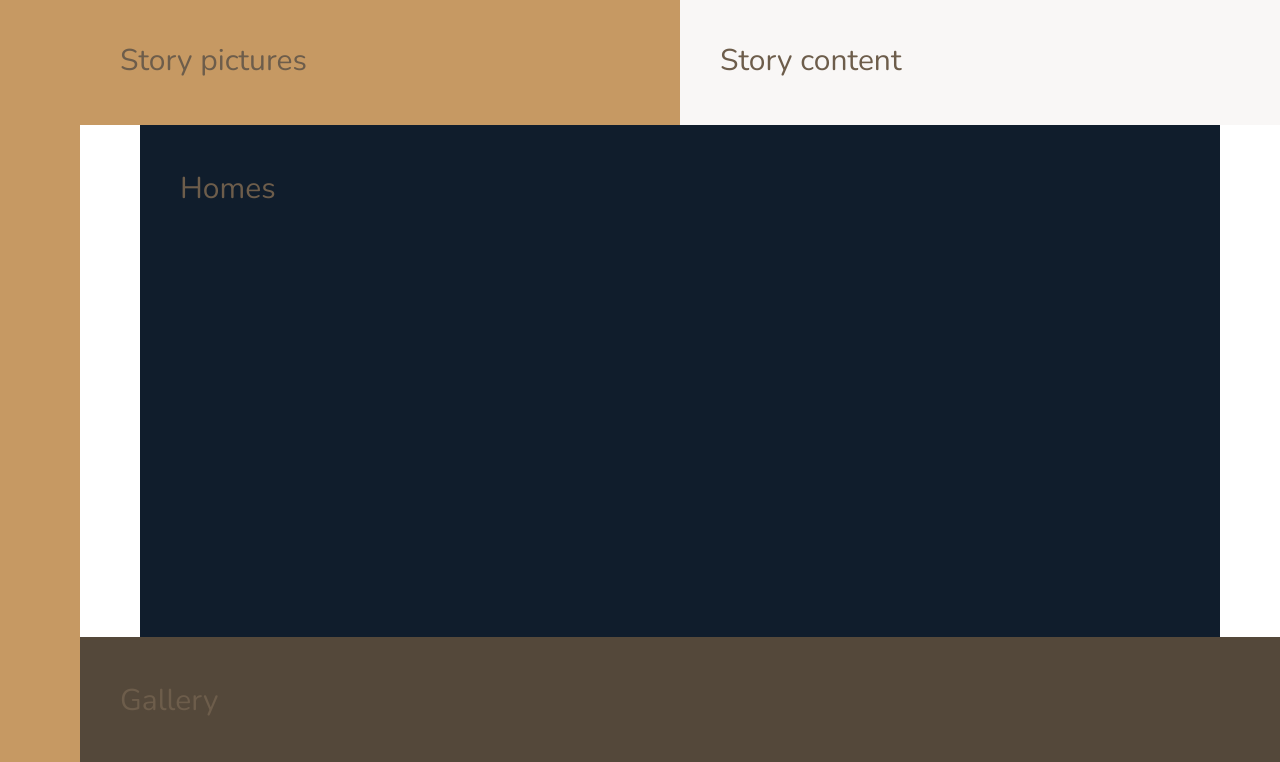
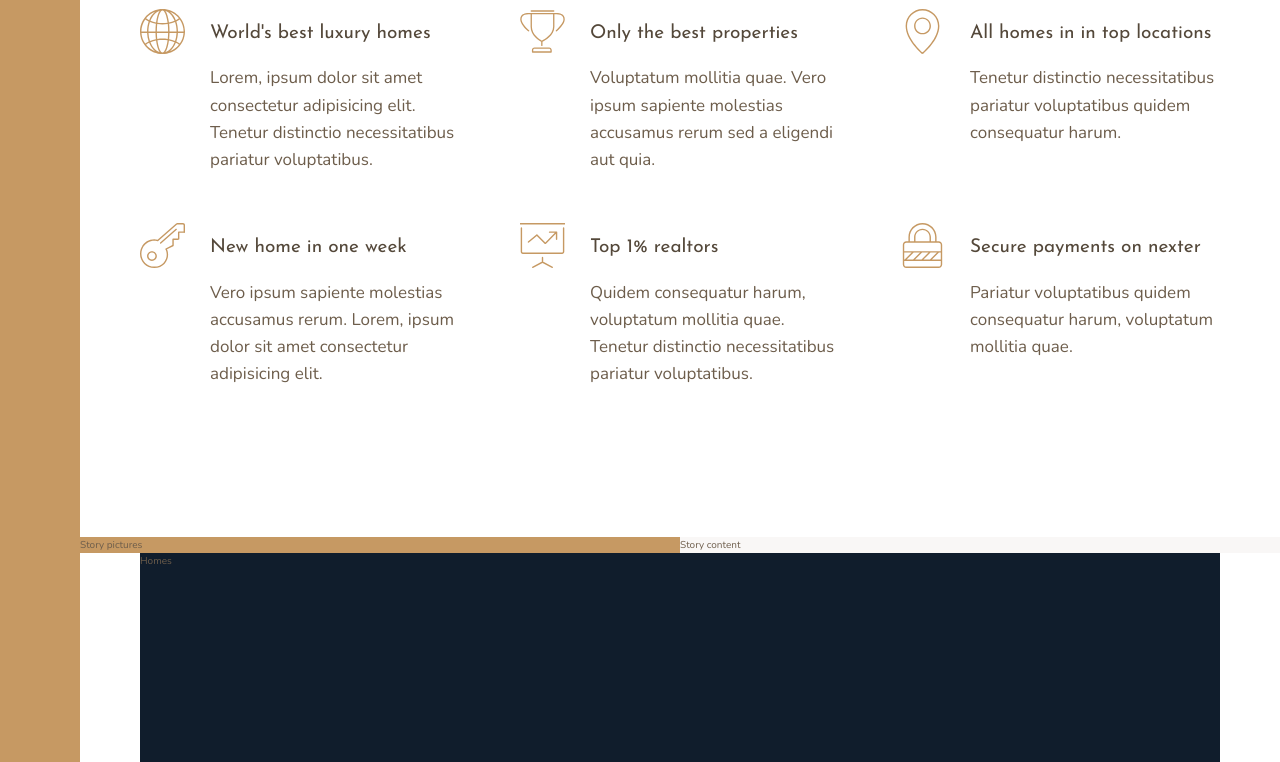
Before and after one commit to 13reathcode/Nexter-Site, a website: page index.html in a window 1280 px wide. Shown: the part 771-1533 px from the top of the page. Drawn offline with nearby package versions, Linux system fonts and the light colour scheme.

Commit message:
Filled features section

```diff
--- a/index.html
+++ b/index.html
@@ -21,15 +21,76 @@
 
         <div class="realtors">Top 3 realtors</div>
 
-        <div class="features">Features</div>
+        <section class="features">
+            <div class="feature">
+                <svg class="feature__icon">
+                    <use xlink:href="img/sprite.svg#icon-global"></use>
+                </svg>
+                <h4 class="heading-4 heading-4--dark">World's best luxury homes</h4>
+                <p class="feature__text">
+                    Lorem, ipsum dolor sit amet consectetur adipisicing elit. Tenetur distinctio necessitatibus pariatur
+                    voluptatibus.
+                </p>
+            </div>
+
+            <div class="feature">
+                <svg class="feature__icon">
+                    <use xlink:href="img/sprite.svg#icon-trophy"></use>
+                </svg>
+                <h4 class="heading-4 heading-4--dark">Only the best properties</h4>
+                <p class="feature__text">
+                    Voluptatum mollitia quae. Vero ipsum sapiente molestias accusamus rerum sed a eligendi aut quia.
+                </p>
+            </div>
+
+            <div class="feature">
+                <svg class="feature__icon">
+                    <use xlink:href="img/sprite.svg#icon-map-pin"></use>
+                </svg>
+                <h4 class="heading-4 heading-4--dark">All homes in in top locations</h4>
+                <p class="feature__text">
+                    Tenetur distinctio necessitatibus pariatur voluptatibus quidem consequatur harum.
+                </p>
+            </div>
+
+            <div class="feature">
+                <svg class="feature__icon">
+                    <use xlink:href="img/sprite.svg#icon-key"></use>
+                </svg>
+                <h4 class="heading-4 heading-4--dark">New home in one week</h4>
+                <p class="feature__text">
+                    Vero ipsum sapiente molestias accusamus rerum. Lorem, ipsum dolor sit amet consectetur adipisicing
+                    elit.
+                </p>
+            </div>
+
+            <div class="feature">
+                <svg class="feature__icon">
+                    <use xlink:href="img/sprite.svg#icon-presentation"></use>
+                </svg>
+                <h4 class="heading-4 heading-4--dark">Top 1% realtors</h4>
+                <p class="feature__text">
+                    Quidem consequatur harum, voluptatum mollitia quae. Tenetur distinctio necessitatibus pariatur
+                    voluptatibus.
+                </p>
+            </div>
+
+            <div class="feature">
+                <svg class="feature__icon">
+                    <use xlink:href="img/sprite.svg#icon-lock"></use>
+                </svg>
+                <h4 class="heading-4 heading-4--dark">Secure payments on nexter</h4>
+                <p class="feature__text">Pariatur voluptatibus quidem consequatur harum, voluptatum mollitia quae.</p>
+            </div>
+        </section>
 
         <div class="story__pictures">Story pictures</div>
 
         <div class="story__content">Story content</div>
 
-        <div class="homes">Homes</div>
+        <section class="homes">Homes</section>
 
-        <div class="gallery">Gallery</div>
+        <section class="gallery">Gallery</section>
 
         <footer class="footer">Footer</footer>
     </body>
--- a/sass/_base.scss
+++ b/sass/_base.scss
@@ -43,9 +43,4 @@
             [col-start] minmax(min-content, 14rem) [col-end]
         )
         [center-end] minmax(6rem, 1fr) [full-end];
-
-    & > * {
-        padding: 4rem;
-        font-size: 3rem;
-    }
 }
--- a/sass/_features.scss
+++ b/sass/_features.scss
@@ -1,4 +1,29 @@
 .features {
-    background-color: $color-grey-light-2;
     grid-column: center-start / center-end;
+
+    margin: 15rem 0;
+
+    display: grid;
+    grid-template-columns: repeat(auto-fit, minmax(25rem, 1fr));
+    grid-gap: 6rem;
+    align-items: start;
 }
+
+.feature {
+    display: grid;
+    grid-template-columns: min-content 1fr;
+    grid-row-gap: 1.5rem;
+    grid-column-gap: 2.5rem;
+
+    &__icon {
+        fill: $color-primary;
+        width: 4.5rem;
+        height: 4.5rem;
+        grid-row: 1 / span 2;
+        transform: translateY(-1rem);
+    }
+
+    &__text {
+        font-size: 1.7rem;
+    }
+}
--- a/sass/_typography.scss
+++ b/sass/_typography.scss
@@ -0,0 +1,29 @@
+%heading {
+    font-family: $font-display;
+    font-weight: 400;
+}
+
+.heading-1 {
+    @extend %heading;
+}
+
+.heading-2 {
+    @extend %heading;
+}
+
+.heading-3 {
+    @extend %heading;
+}
+
+.heading-4 {
+    @extend %heading;
+    font-size: 1.9rem;
+
+    &--light {
+        color: $color-grey-light-1;
+    }
+
+    &--dark {
+        color: $color-grey-dark-1;
+    }
+}
```
Also changed, not shown: css/style.css.
